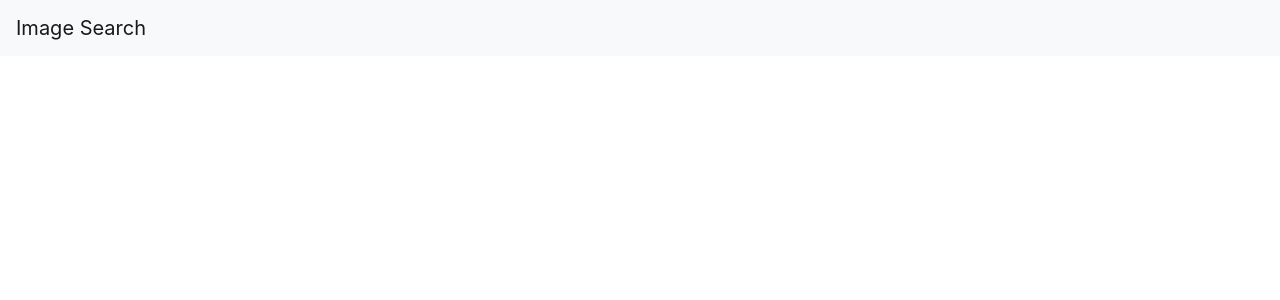
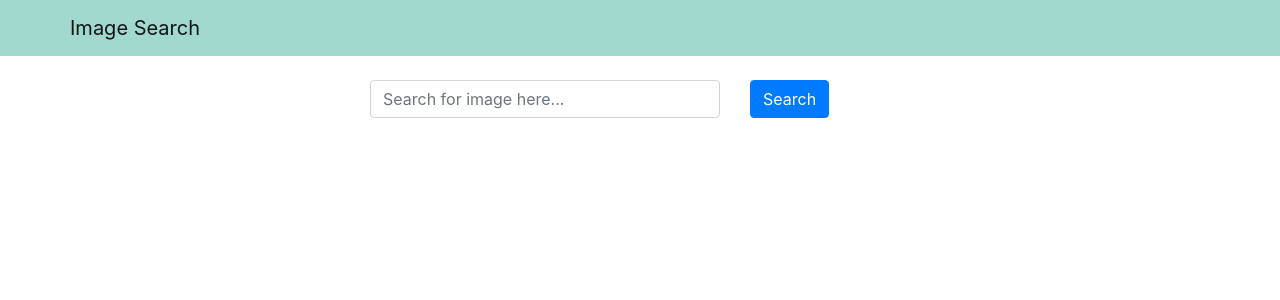
Before and after one commit to NahidAkhtar84/image_search_app, a React (Create React App) app in the folder frontend/: page / in a window 1280 px wide. Shown: the top 300 px of the page. Built offline with nearby package versions, Linux system fonts and the light colour scheme.

Commit message:
state declared for search

```diff
--- a/frontend/src/App.js
+++ b/frontend/src/App.js
@@ -1,10 +1,21 @@
 import 'bootstrap/dist/css/bootstrap.min.css';
 import Header from './components/Header';
+import Search from './components/Search';
+import { useState } from 'react';
+
 
 function App() {
+  const [word, setWord] = useState('');
+
+  const handleSearchSubmit = (e) => {
+    e.preventDefault();
+    console.log(word);
+  }
+
   return (
     <div className="App">
       <Header title="Image Search"/>
+      <Search word = {word} setWord={setWord} searchKey={handleSearchSubmit}/>
     </div>
   );
 }
--- a/frontend/src/components/Header.js
+++ b/frontend/src/components/Header.js
@@ -1,10 +1,16 @@
 import React from 'react';
-import { Navbar } from 'react-bootstrap';
+import { Navbar, Container } from 'react-bootstrap';
+
+const navbarStyle = {
+    backgroundColor: "#A2D9CE"
+}
 
 const Header = (props) => {
     return (
-        <Navbar bg="light" variant="light">
-            <Navbar.Brand href="/">{props.title}</Navbar.Brand>
+        <Navbar style={navbarStyle} variant="light">
+            <Container>
+                <Navbar.Brand href="/">{props.title}</Navbar.Brand>
+            </Container>
         </Navbar>
     );
 }
--- /dev/null
+++ b/frontend/src/components/Search.js
@@ -0,0 +1,32 @@
+import React from 'react';
+import { Container, Row, Col, Form, Button } from 'react-bootstrap';
+
+const Search = (props) => {
+    return (
+        <Container className="mt-4">
+            <Row className='justify-content-center'>
+                <Col xs={12} md={8} lg={6}>
+                    <Form onSubmit={props.searchKey}>
+                        <Row>
+                            <Col xs={8}>
+                                <Form.Control
+                                 type="text"
+                                 value={props.word}
+                                 onChange={(e) => props.setWord(e.target.value)}
+                                 placeholder="Search for image here..."
+                                 />
+                            </Col>
+                            <Col>
+                                <Button variant="primary" type="submit">
+                                    Search
+                                </Button>
+                            </Col>
+                        </Row>
+                    </Form>
+                </Col>
+            </Row>
+        </Container>
+    );
+}
+
+export default Search;
```
